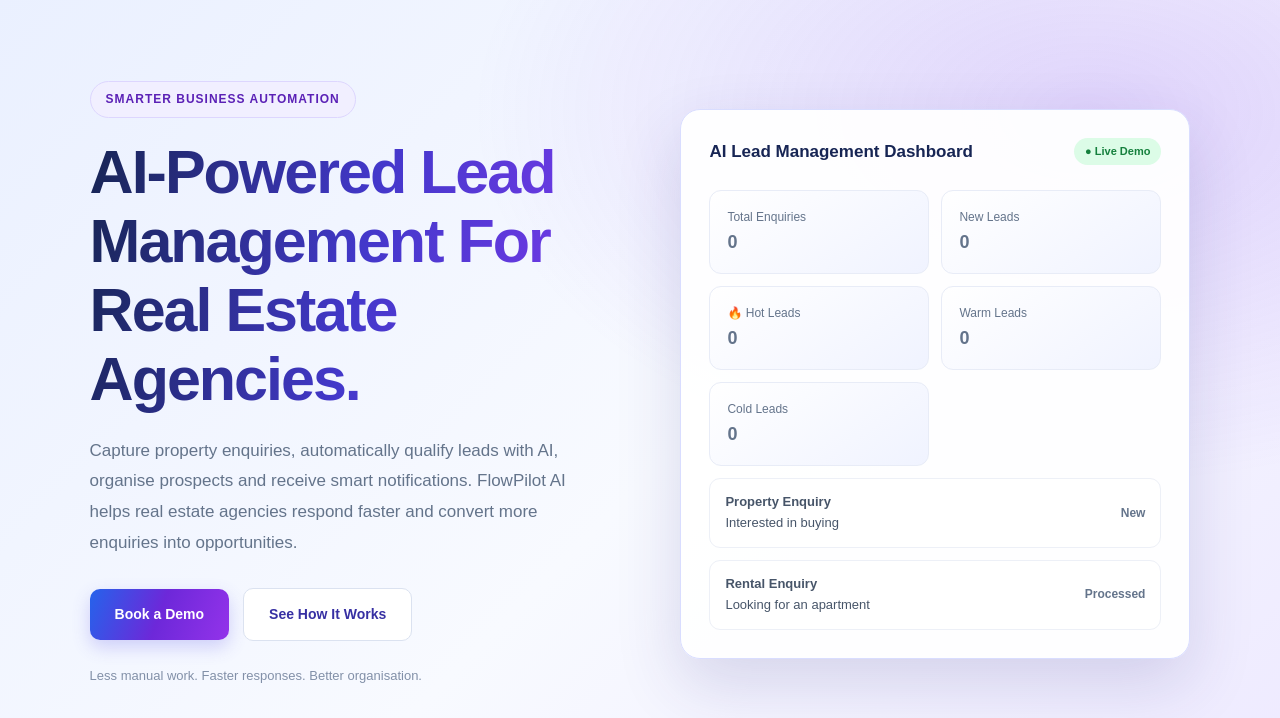
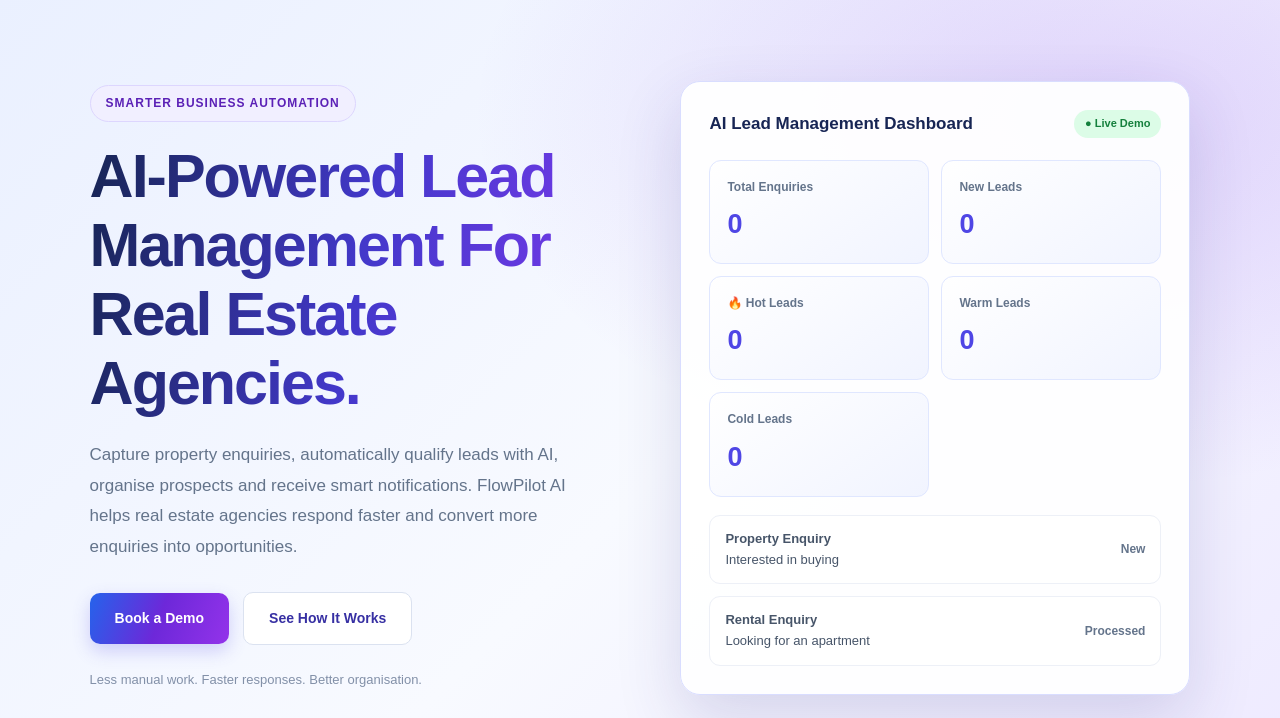
Before and after one commit to abbasmando09/flowpilot-ai, a plain HTML site: page index.html in a window 1280 px wide. Shown: the part 82-800 px from the top of the page. Drawn offline with Linux system fonts and the light colour scheme.

Commit message:
Upgrade AI lead management dashboard preview

```diff
--- a/style.css
+++ b/style.css
@@ -1095,3 +1095,35 @@ textarea:focus-visible {
 .nav-button {
     background: linear-gradient(110deg, #2563eb, #6d28d9, #9333ea);
 }
+/* PROFESSIONAL DASHBOARD STATS GRID */
+
+.hero-card .stats-grid {
+    display: grid;
+    grid-template-columns: repeat(2, minmax(0, 1fr));
+    gap: 12px;
+    margin-bottom: 18px;
+}
+
+.hero-card .stat {
+    padding: 17px;
+    border: 1px solid #e0e7ff;
+    border-radius: 12px;
+    background: linear-gradient(145deg, #ffffff, #f1f4ff);
+}
+
+.hero-card .stat h2 {
+    margin-top: 6px;
+    color: #4f46e5;
+    font-size: 27px;
+    font-weight: 800;
+}
+
+.hero-card .stat p {
+    color: #64748b;
+    font-size: 12px;
+    font-weight: 600;
+}
+
+.hero-card .card-header {
+    margin-bottom: 22px;
+}
```
